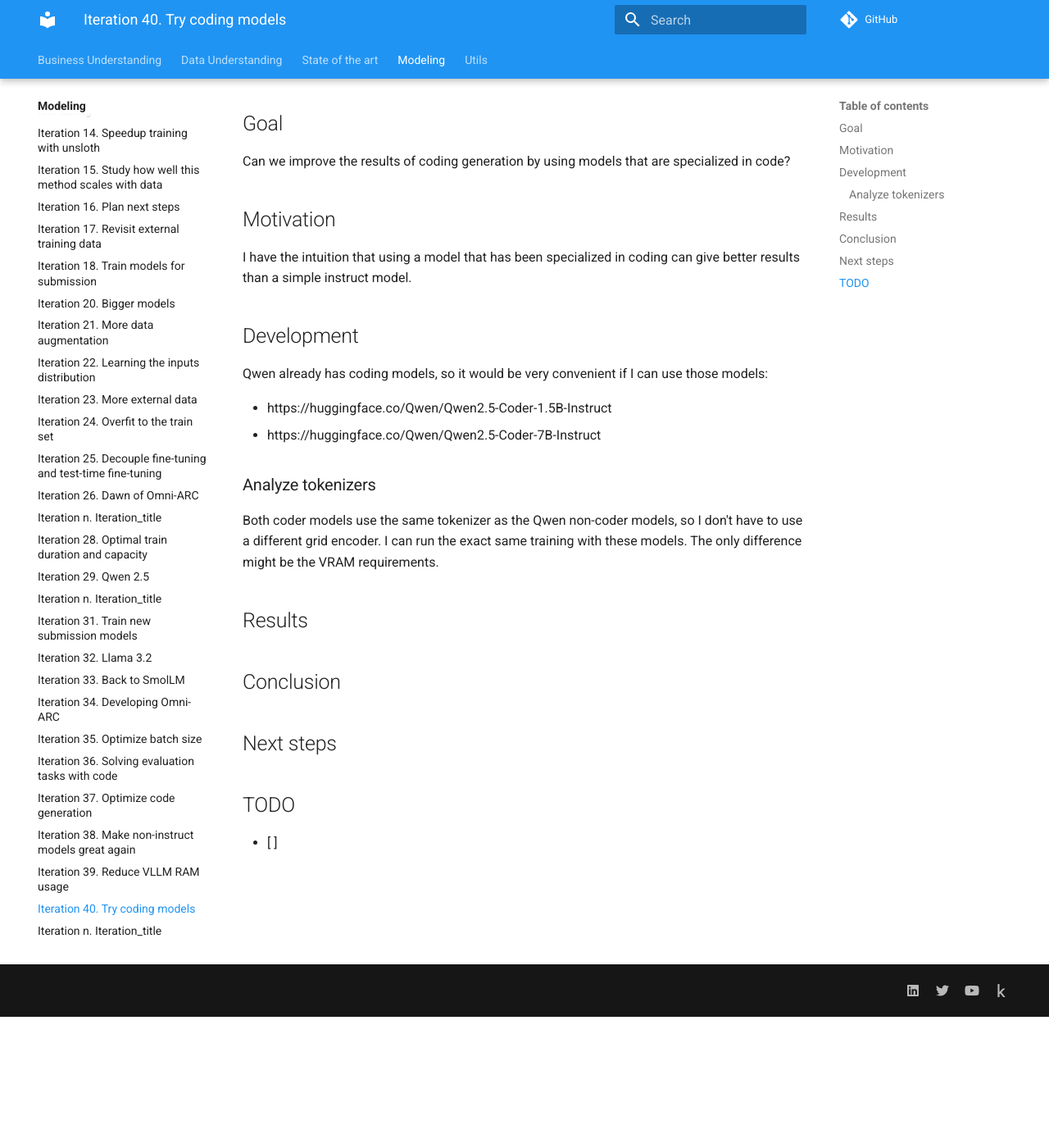
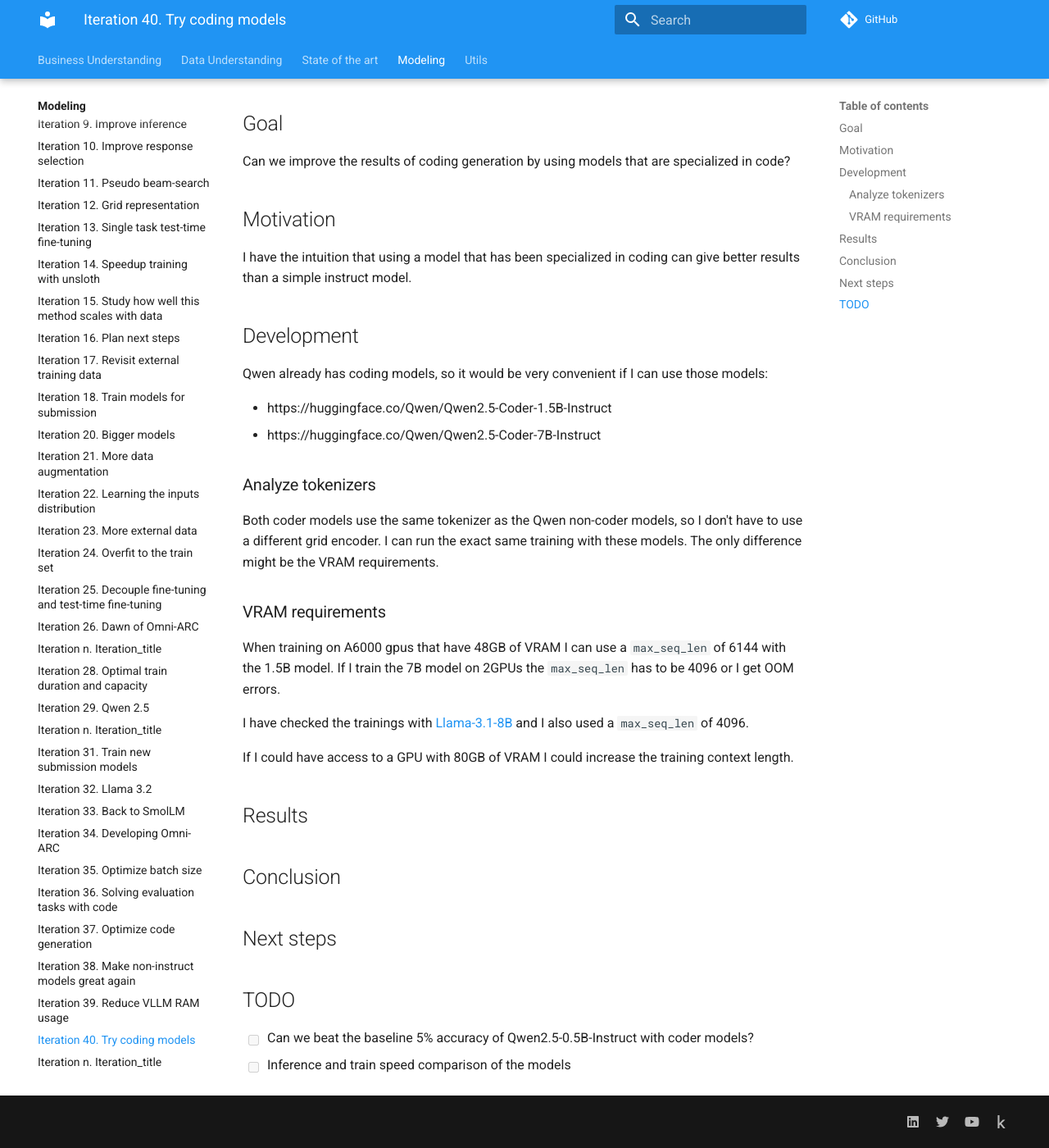
Before and after one commit to zhengjunyao-work/arc24, an MkDocs documentation site: the page built from docs/modeling/Iteration_40_try_coding_models.md, in a window 1280 px wide and 1400 px high, scrolled down 160 px. Shown: the whole window at 82% size. Built offline with MkDocs 1.6.1 and Material for MkDocs 9.7.7, drawn with Linux system fonts in a browser that asks for light colours; comment, search, counter and statistics services are not loaded.

Commit message:
updated documentation

```diff
--- a/docs/modeling/Iteration_40_try_coding_models.md
+++ b/docs/modeling/Iteration_40_try_coding_models.md
@@ -24,6 +24,15 @@
 grid encoder. I can run the exact same training with these models. The only difference might be
 the VRAM requirements.
 
+### VRAM requirements
+
+When training on A6000 gpus that have 48GB of VRAM I can use a `max_seq_len` of 6144 with the 1.5B model.
+If I train the 7B model on 2GPUs the `max_seq_len` has to be 4096 or I get OOM errors.
+
+I have checked the trainings with [Llama-3.1-8B](Iteration_20_bigger_models.md) and I also used a `max_seq_len` of 4096.
+
+If I could have access to a GPU with 80GB of VRAM I could increase the training context length.
+
 ## Results
 
 ## Conclusion
@@ -32,4 +41,5 @@
 
 ## TODO
 
-- [ ]
+- [ ] Can we beat the baseline 5% accuracy of Qwen2.5-0.5B-Instruct with coder models?
+- [ ] Inference and train speed comparison of the models
```
